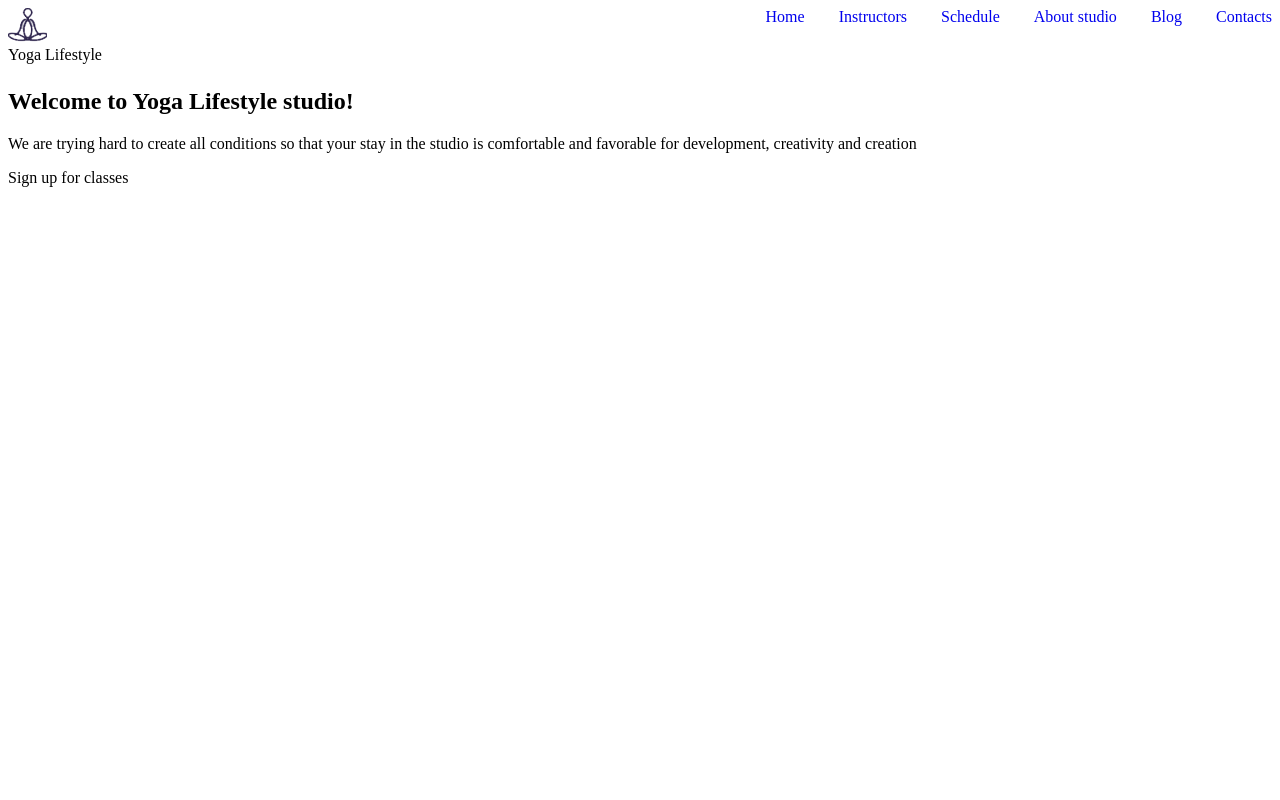
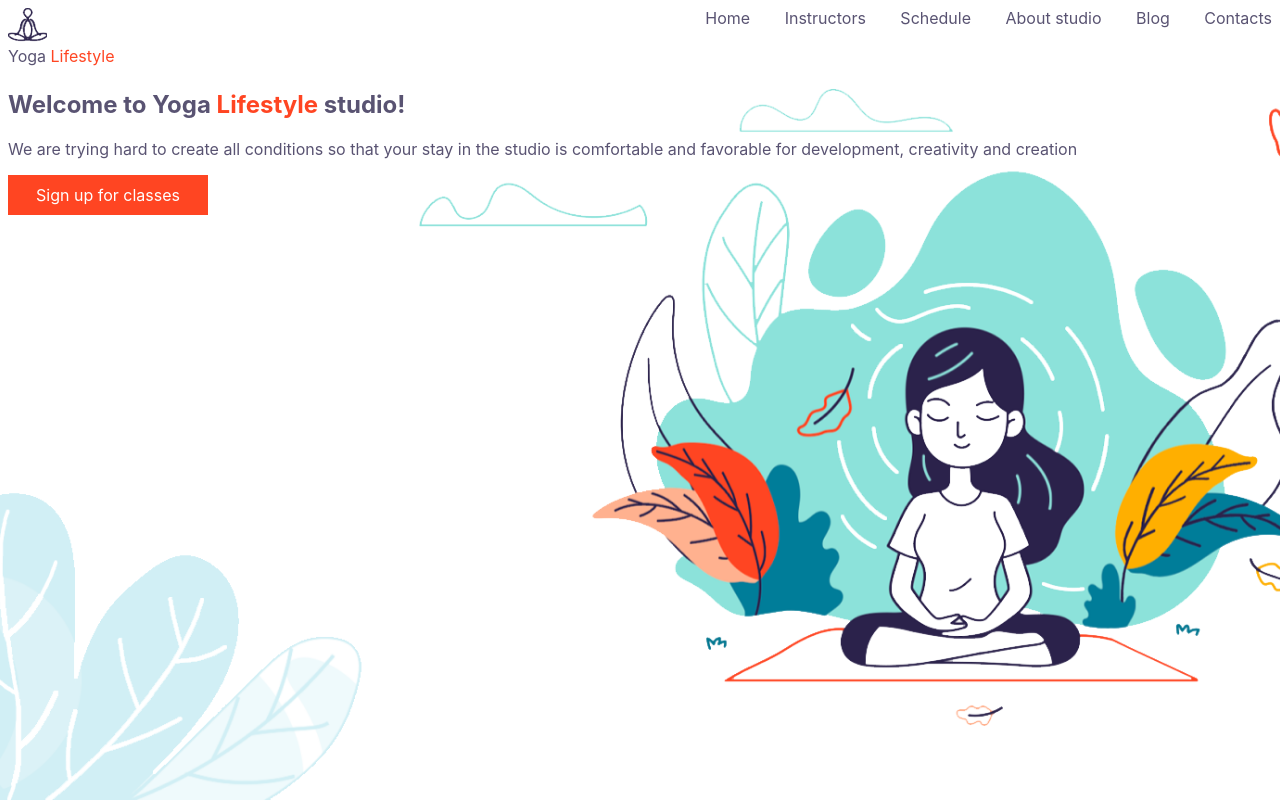
Before and after one commit to sauliusss/yoga, a website: page index.html in a window 1280 px wide. Drawn offline with Linux system fonts and the light colour scheme; files whose address does not match are found by name.

Commit message:
add font colors

```diff
--- a/css/index.css
+++ b/css/index.css
@@ -1,4 +1,13 @@
 body {
+  font-family: -apple-system, BlinkMacSystemFont, "Segoe UI", Roboto, Oxygen, Ubuntu, Cantarell, "Open Sans", "Helvetica Neue", sans-serif;
+  color: #595372;
+  background-color: #ffffff;
+  background-image: url("C:\Users\ITwork\Desktop\programavimas\darbai\darbeliai\yoga\img\jogaa.png");
+  background-size: cover;
+  background-repeat: no-repeat;
+  background-attachment: fixed;
+  background-position: center center;
+  height: 100%;
 }
 
 .nav {
@@ -18,8 +27,43 @@ body {
 
 a {
   text-decoration: none;
+  color: #595372;
+}
+
+a:hover {
+  border-bottom: solid #ff4522;
 }
 
 a + a {
   margin-left: 30px;
 }
+
+.logo_icon {
+  color: #ff8c6c;
+}
+
+span {
+  color: #ff4522;
+}
+
+main {
+  width: 100%;
+}
+
+.background {
+}
+
+.text {
+  bottom: 20%;
+}
+
+.orange_btn {
+  background-color: #ff4522;
+  width: 180px;
+  text-align: center;
+  padding: 10px;
+}
+
+.orange_btn a {
+  color: #ffffff;
+}
--- a/index.html
+++ b/index.html
@@ -31,7 +31,7 @@
       <div class="text">
         <h2>Welcome to Yoga <span>Lifestyle</span> studio!</h2>
         <p>We are trying hard to create all conditions so that your stay in the studio is comfortable and favorable for development, creativity and creation</p>
-        <div class="orange_btn">Sign up for classes</div>
+        <div class="orange_btn"><a href="#">Sign up for classes</a></div>
       </div>
     </main>
   </body>
```
Also changed, not shown: img/jogaa.png (renamed from img/joga be fono.png), 1 other file.
